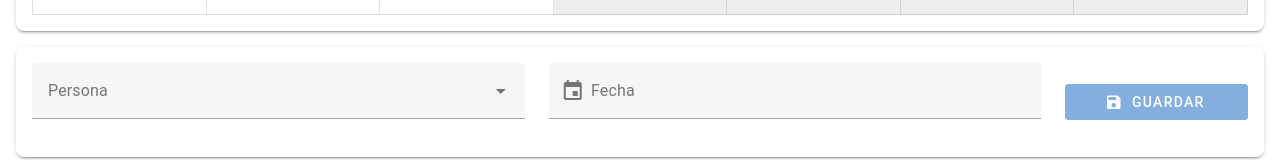
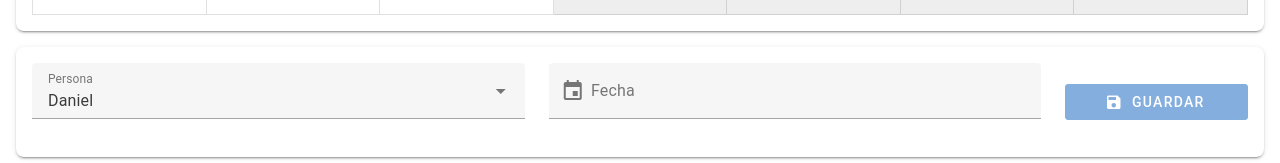
Before and after one commit to sirpulpo/vue-pwa-calendario-lavadora, a Vue app: page / in a window 1280 px wide. Shown: the part 388-551 px from the top of the page. Built offline with nearby package versions, Linux system fonts and the light colour scheme.

Commit message:
Se auto completa el select del nombre con el nombre del usuario activo

```diff
--- a/src/stores/app.js
+++ b/src/stores/app.js
@@ -29,6 +29,10 @@ export const useAppStore = defineStore('app', {
         .map((palabra) => palabra.charAt(0).toUpperCase())
         .join('')
     },
+    personaUsuario(state) {
+      const palabras = state.usuario?.nombre?.toLowerCase().split(' ') ?? []
+      return state.personas.find((p) => palabras.includes(p.nombre.toLowerCase()))?.nombre ?? null
+    },
   },
   actions: {
     addReserva({ persona, fecha }) {
--- a/src/views/HomeView.vue
+++ b/src/views/HomeView.vue
@@ -91,7 +91,7 @@
 </template>
 
 <script setup>
-import { ref, computed } from 'vue'
+import { ref, computed, watch } from 'vue'
 import { useDate } from 'vuetify'
 import { VDateInput } from 'vuetify/labs/VDateInput'
 import { useAppStore } from '@/stores/app'
@@ -104,8 +104,15 @@ const focus = ref(new Date())
 const today = dateAdapter.startOfDay(new Date())
 
 const form = ref(null)
-const persona = ref(null)
+const persona = ref(store.personaUsuario)
 const fecha = ref(null)
+
+watch(
+  () => store.personaUsuario,
+  (v) => {
+    persona.value = v
+  },
+)
 
 const reservedDates = computed(() => store.reservas.map((r) => r.fecha))
 
@@ -141,7 +148,9 @@ async function save() {
   if (!valid) return
 
   store.addReserva({ persona: persona.value, fecha: fecha.value })
-  form.value.reset()
+  fecha.value = null
+  persona.value = store.personaUsuario
+  form.value.resetValidation()
 }
 
 const monthLabel = computed(() => {
```
